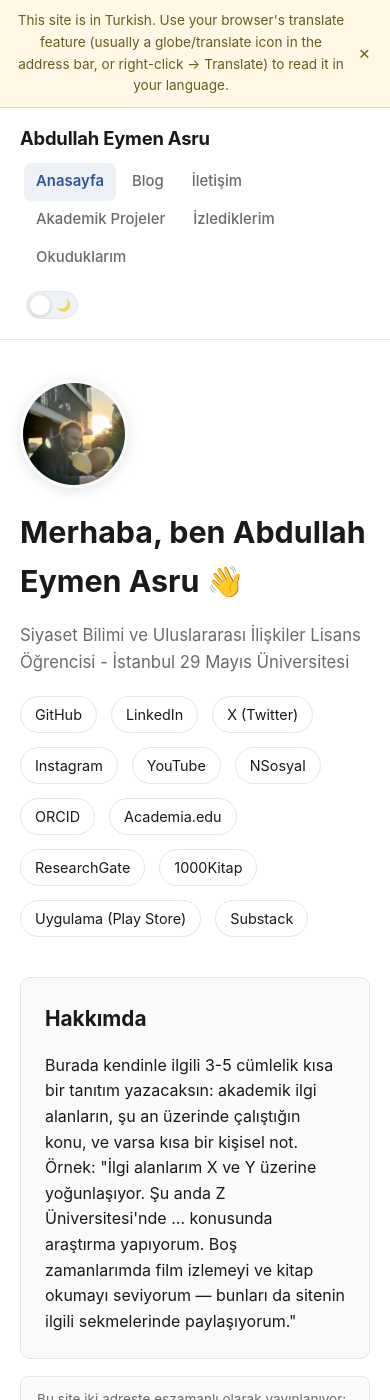
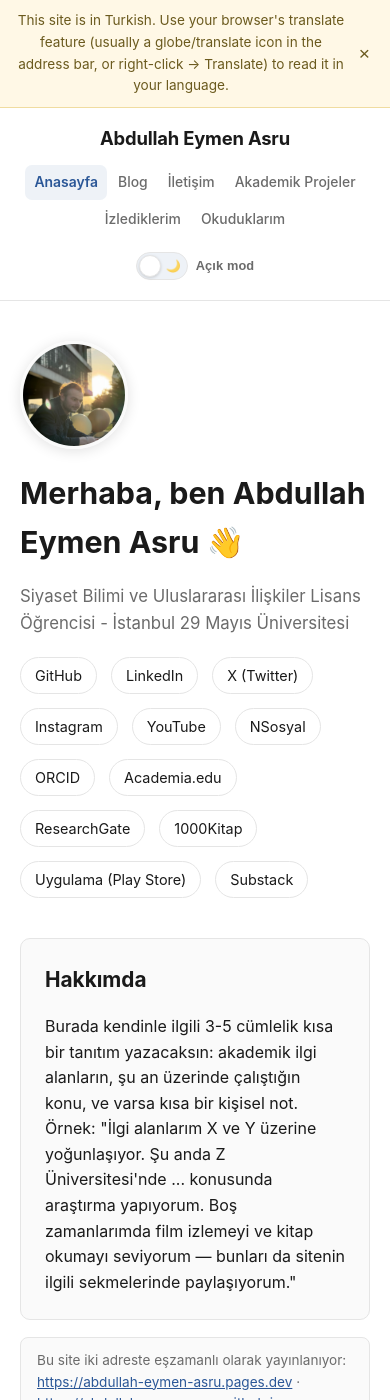
Before and after one commit to abdullah-eymen-asru/abdullah-eymen-asru.github.io, a Jekyll site: the page built from index.md, in a window 390 px wide and 1400 px high. Built offline with Jekyll 4.4.1, drawn with Linux system fonts in a browser that asks for light colours.

Commit message:
Enhance theme management and mobile header layout
Updated styles for theme handling and mobile layout.

```diff
--- a/assets/style.css
+++ b/assets/style.css
@@ -9,6 +9,16 @@
   --lang-notice-bg: #fff8e6;
   --lang-notice-border: #f0dca0;
   --lang-notice-text: #6b5a1e;
+  /* ÖNEMLİ: color-scheme'i EXPLICIT olarak "light" veriyoruz. Bunu
+     belirtmezsek tarayıcı form elemanları, scrollbar, select/dropdown
+     kutuları, otomatik dolgu (autofill) renkleri gibi NATIVE UI
+     parçalarını sitenin data-theme'inden BAĞIMSIZ, doğrudan işletim
+     sisteminin (prefers-color-scheme) temasına göre çiziyordu. Sonuç:
+     OS koyu modda iken site "açık" data-theme'de olsa bile bazı native
+     öğeler koyu görünüyordu (mobilde en belirgin sorun buydu). Bunu
+     sabitleyip [data-theme="dark"] altında override ederek kontrolü
+     tamamen kendi anahtarımıza veriyoruz, OS ayarına değil. */
+  color-scheme: light;
 }
 
 /* Koyu tema: [data-theme="dark"] html elemanına eklendiğinde bu değerler geçerli olur */
@@ -23,6 +33,7 @@
   --lang-notice-bg: #2e2810;
   --lang-notice-border: #4a3f18;
   --lang-notice-text: #d8c274;
+  color-scheme: dark;
 }
 
 * { box-sizing: border-box; }
@@ -286,12 +297,31 @@ th { color: var(--muted); font-weight: 600; }
      bir alan gösterip site ile uyuşmayan bir "yama" oluşturuyordu. */
   background: var(--bg);
   min-height: 150px;
+  /* DÜZELTME: Tema değiştiğinde comments.html içindeki JS, giscus'u
+     container.innerHTML = "" ile TAMAMEN silip yeniden kuruyor. Bu silme
+     ile yeni iframe'in tekrar yüklenip görünür olması arasında kısa bir
+     an var — o anda konteyner boş kalıyordu ve sayfanın genel
+     "* { transition: background-color ... }" kuralıyla birleşince bu,
+     ekran görüntülerinde görülen "donuk/karışık renkte boşluk" hissini
+     yaratıyordu (bkz. kullanıcı ekran görüntüleri). overflow:hidden +
+     kendi geçiş süremiz, bu ara karede konteynerin sıçramadan/taşmadan
+     sabit ve sitenin --bg rengiyle düzgün görünmesini sağlıyor. */
+  overflow: hidden;
+  border-radius: 10px;
+  transition: background-color 0.12s ease, opacity 0.2s ease;
 }
 
 #giscus-container iframe.giscus-frame {
   width: 100% !important;
   min-height: 150px;
   border: none;
+  display: block;
+  /* Iframe her yeniden oluşturulduğunda tarayıcının kendi varsayılan
+     (genelde beyaz) arka planıyla bir kare göstermesini engellemek için;
+     giscus kendi içeriğini render edip postMessage ile height
+     bildirdiğinde bu zaten görünmez hale geliyor ama ilk anki "beyaz/koyu
+     çakışma" karesini burada baştan engelliyoruz. */
+  background: var(--bg);
   /* ÖNEMLİ: "color-scheme: normal" YANLIŞTI ve koyu/açık tema
      uyuşmazlığının asıl sebeplerinden biriydi. "normal" değeri,
      tarayıcıya bu iframe'in rengi konusunda "haberim yok" demesini
@@ -580,7 +610,36 @@ th { color: var(--muted); font-weight: 600; }
   letter-spacing: 0.01em;
 }
 
-/* Küçük ekranlarda yer kazanmak için sadece anahtarı göster, metni gizle */
+/* MOBİL HEADER DÜZENİ
+   Öncesinde küçük ekranlarda .theme-toggle-label { display:none } ile
+   etiket tamamen gizleniyordu — kullanıcı hangi modda olduğunu göremiyordu.
+   Artık etiketi mobilde de gösteriyoruz; bunun yerine header'ı mobilde
+   satır satır (marka üstte, nav ortada, tema anahtarı altta/yanında)
+   düzgün sarılacak şekilde yeniden düzenliyoruz ki hiçbir öğe kesilmesin
+   ya da taşmasın. */
 @media (max-width: 640px) {
-  .theme-toggle-label { display: none; }
+  .site-header .wrap {
+    flex-direction: column;
+    align-items: stretch;
+    gap: 12px;
+  }
+
+  .brand {
+    text-align: center;
+  }
+
+  nav {
+    justify-content: center;
+    gap: 2px;
+  }
+
+  nav a {
+    margin-left: 0;
+    padding: 6px 9px;
+    font-size: 0.87rem;
+  }
+
+  .theme-toggle {
+    align-self: center;
+  }
 }
```
